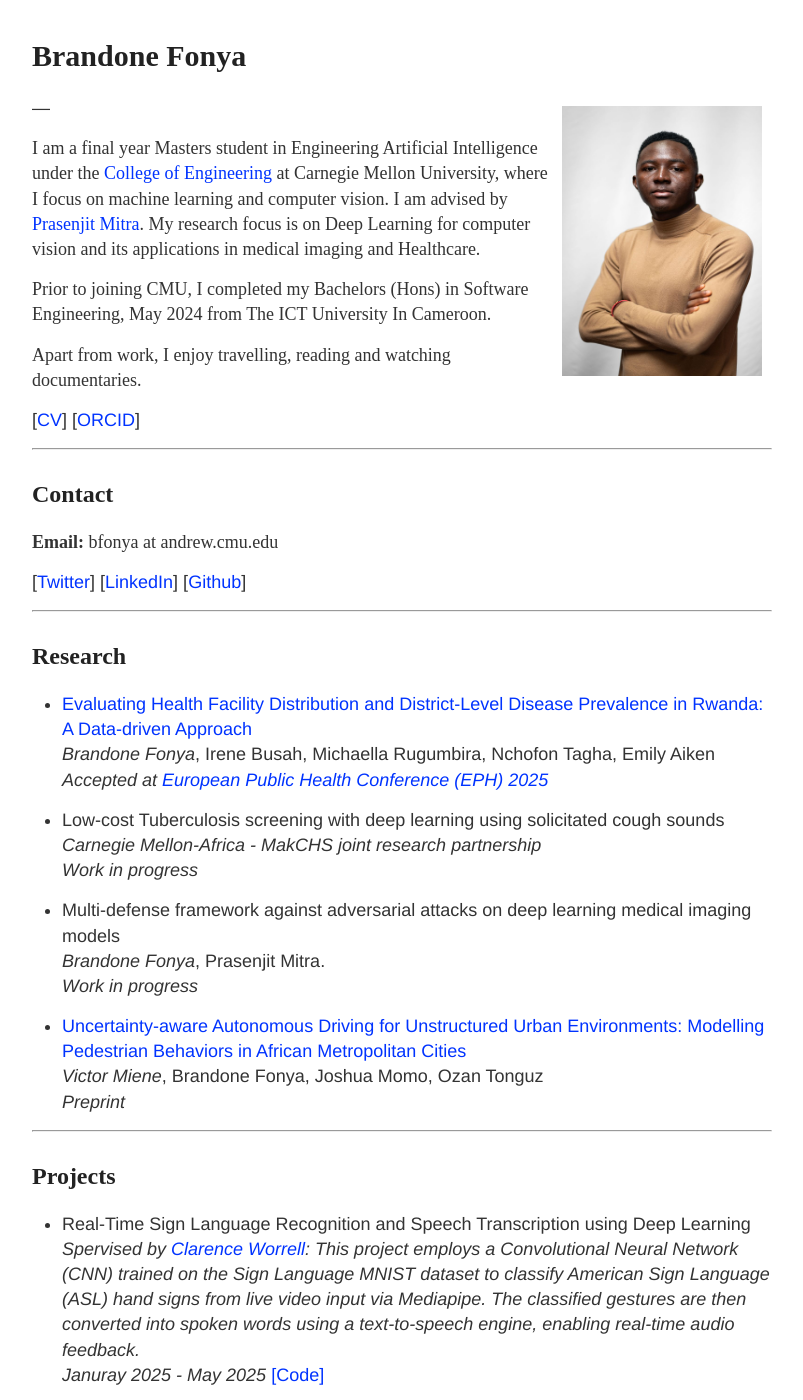
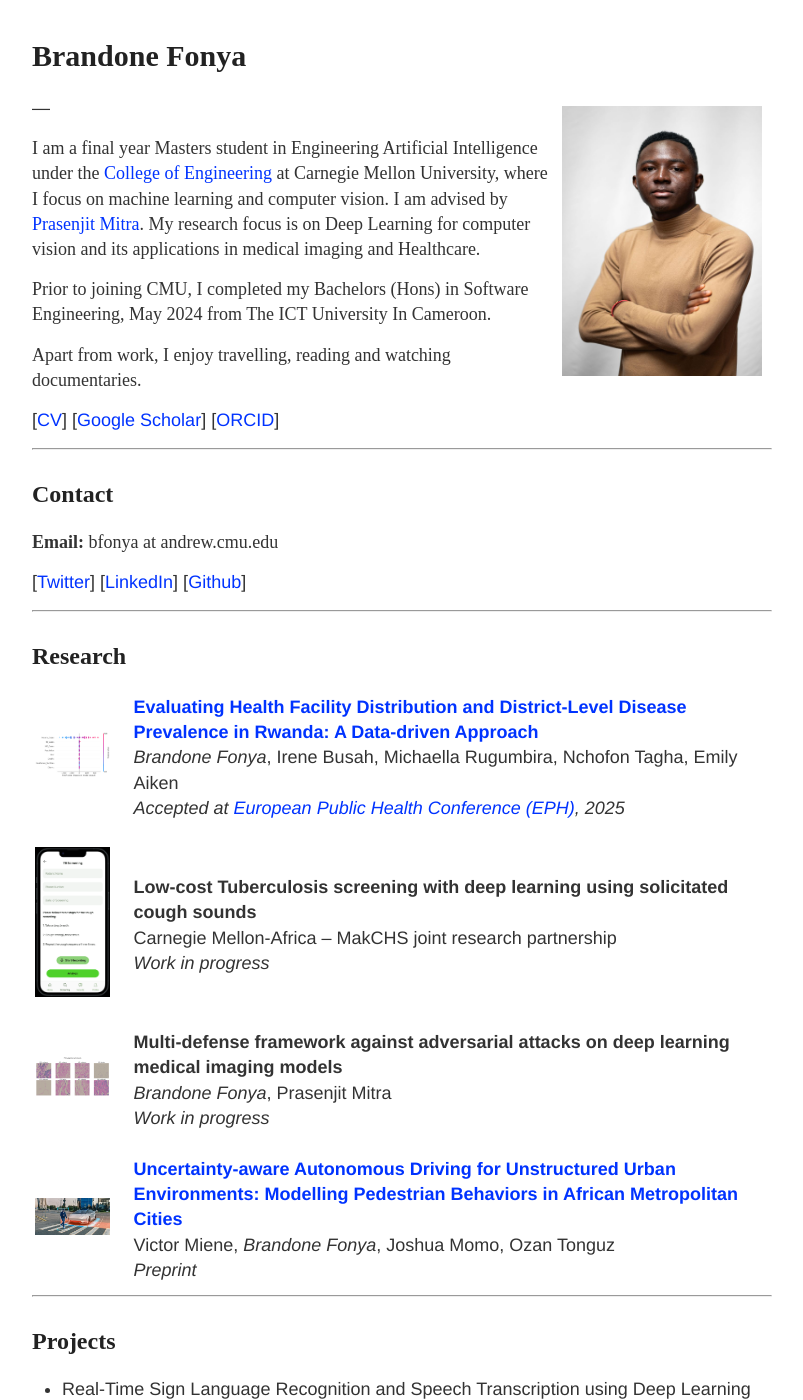
Before and after one commit to FonyaBrandone/FonyaBrandone.github.io, a Jekyll site: the page built from index.md, in a window 1280 px wide and 1400 px high. Shown: the whole window, without its empty margins (238-1041 px from the left). Built offline with Jekyll 4.4.1, drawn with Linux system fonts in a browser that asks for light colours.

Commit message:
Updated research section

```diff
--- a/index.md
+++ b/index.md
@@ -21,7 +21,7 @@ Prior to joining CMU, I completed my Bachelors (Hons) in Software Engineering, M
 Apart from work, I enjoy travelling, reading and watching documentaries.
 </span>
 
-\[[CV](/static/brandone-cv-march2025.pdf)\]  \[[ORCID](https://orcid.org/0009-0004-5793-9323)\]
+\[[CV](/static/brandone-cv-march2025.pdf)\] \[[Google Scholar](https://orcid.org/0009-0004-5793-9323)\] \[[ORCID](https://orcid.org/0009-0004-5793-9323)\]
 
 ---
 
@@ -36,21 +36,52 @@ Apart from work, I enjoy travelling, reading and watching documentaries.
 ---
 
 ## <span style="font-family:'Candara Light';">Research</span>
-- [Evaluating Health Facility Distribution and District-Level Disease Prevalence in Rwanda: A Data-driven Approach](https://drive.google.com/file/d/1S-NYIZbBHkzcAabAO3HTMByy7EejmolS/view) <br>
-    *Brandone Fonya*, Irene Busah, Michaella Rugumbira, Nchofon Tagha, Emily Aiken <br>
-    *Accepted at [European Public Health Conference (EPH) 2025](https://ephconference.eu/)*
 
-- Low-cost Tuberculosis screening with deep learning using solicitated cough sounds <br>
-    *Carnegie Mellon-Africa - MakCHS joint research partnership* <br>
-    *Work in progress*
+<table>
+  <tr>
+    <td><img src="static/output-shap.png" alt="AI in Healthcare Image" width="160"></td>
+    <td style="padding-left: 20px;">
+      <b><a href="https://drive.google.com/file/d/1S-NYIZbBHkzcAabAO3HTMByy7EejmolS/view" target="_blank">
+      Evaluating Health Facility Distribution and District-Level Disease Prevalence in Rwanda: A Data-driven Approach</a></b><br>
+      <i>Brandone Fonya</i>, Irene Busah, Michaella Rugumbira, Nchofon Tagha, Emily Aiken<br>
+      <i>Accepted at <a href="https://ephconference.eu/" target="_blank">European Public Health Conference (EPH)</a>, 2025</i>
+    </td>
+  </tr>
 
-- Multi-defense framework against adversarial attacks on deep learning medical imaging models <br>
-    *Brandone Fonya*, Prasenjit Mitra. <br>
-    *Work in progress*
+  <tr><td colspan="2" style="padding: 10px;"></td></tr>
 
-- [Uncertainty-aware Autonomous Driving for Unstructured Urban Environments: Modelling Pedestrian Behaviors in African Metropolitan Cities](https://drive.google.com/file/d/1wT99_8svqf21GBSp--bEycTQ9OksaFJ3/view) <br>
-    *Victor Miene*, Brandone Fonya, Joshua Momo, Ozan Tonguz <br>
-    *Preprint*
+  <tr>
+    <td><img src="static/tb-screening.png" alt="Tubercolusis Screening research Image" width="160"></td>
+    <td style="padding-left: 20px;">
+      <b>Low-cost Tuberculosis screening with deep learning using solicitated cough sounds</b><br>
+      Carnegie Mellon-Africa – MakCHS joint research partnership<br>
+      <i>Work in progress</i>
+    </td>
+  </tr>
+
+  <tr><td colspan="2" style="padding: 10px;"></td></tr>
+
+  <tr>
+    <td><img src="static/adversarial.png" alt="Adversarial Attack Image" width="160"></td>
+    <td style="padding-left: 20px;">
+      <b>Multi-defense framework against adversarial attacks on deep learning medical imaging models</b><br>
+      <i>Brandone Fonya</i>, Prasenjit Mitra<br>
+      <i>Work in progress</i>
+    </td>
+  </tr>
+
+  <tr><td colspan="2" style="padding: 10px;"></td></tr>
+
+  <tr>
+    <td><img src="static/pedestrian-modelling.webp" alt="Uncertainty-aware Autonomous Driving Image" width="160"></td>
+    <td style="padding-left: 20px;">
+      <b><a href="https://drive.google.com/file/d/1wT99_8svqf21GBSp--bEycTQ9OksaFJ3/view" target="_blank">
+      Uncertainty-aware Autonomous Driving for Unstructured Urban Environments: Modelling Pedestrian Behaviors in African Metropolitan Cities</a></b><br>
+      Victor Miene, <i>Brandone Fonya</i>, Joshua Momo, Ozan Tonguz<br>
+      <i>Preprint</i>
+    </td>
+  </tr>
+</table>
 
 ---
 
```
Also changed, not shown: static/adversarial.png (added), static/heatmap.png (added), static/output-shap.png (added), static/pedestrian-modelling.webp (added), static/tb-screening.png (added).
